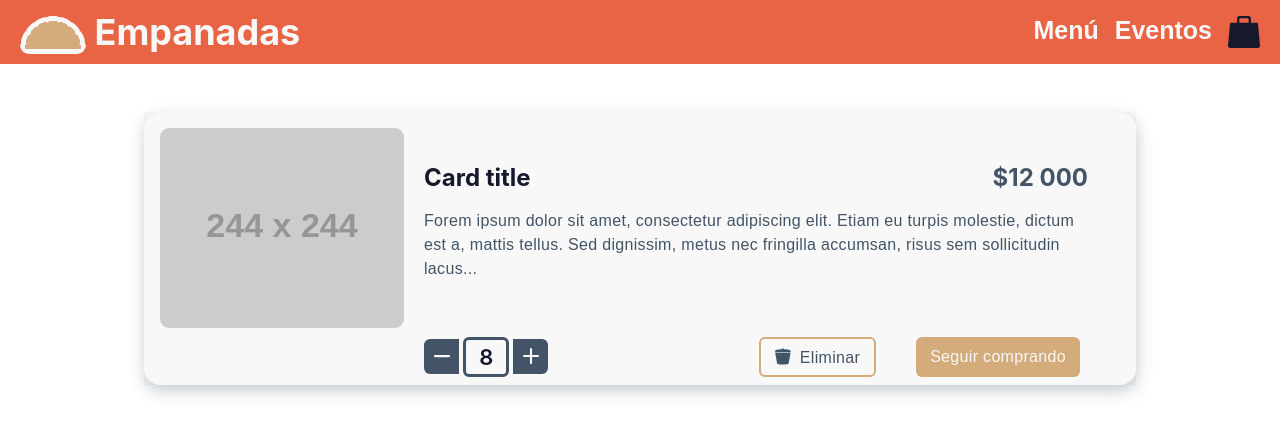
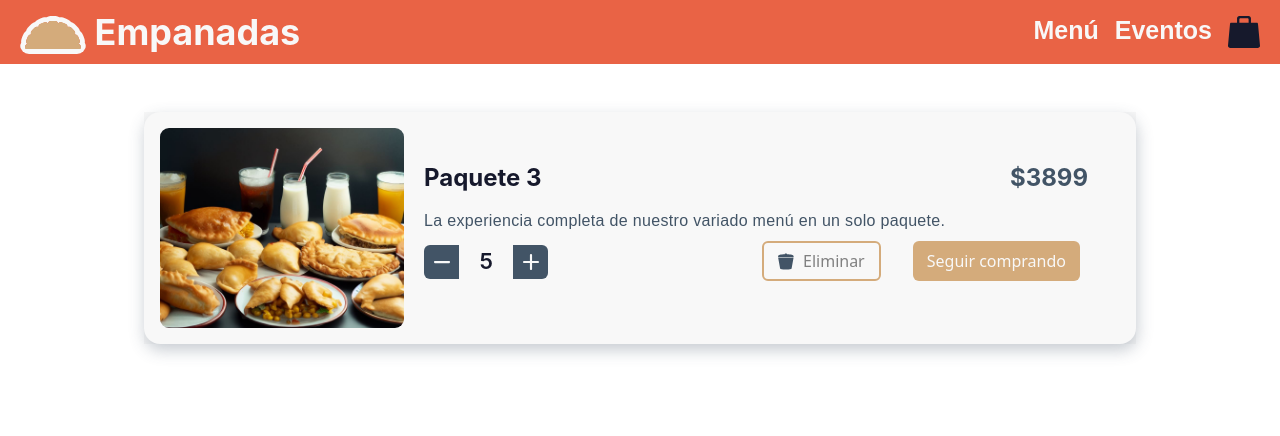
Before and after one commit to AlondraX23/restauranteApi, a Vue app: page /carrito in a window 1280 px wide. Shown: the top 436 px of the page. Built offline with nearby package versions, Linux system fonts and the light colour scheme.

Commit message:
Min fixes

```diff
--- a/src/components/Carrito.vue
+++ b/src/components/Carrito.vue
@@ -1,55 +1,84 @@
 <script setup>
-import { RouterLink, RouterView } from 'vue-router'
-
+import { RouterLink, RouterView } from "vue-router";
 </script>
 
 <template>
   <div class="card__cart">
     <div class="row g-0">
       <div class="col-3">
-                <img src="https://placehold.co/244x244" alt="...">
+        <img
+          src="../assets/img/paquete3.jpg"
+          class="card-img"
+          alt="La experiencia completa de nuestro variado menú en un solo paquete."
+        />
       </div>
       <div class="col-9">
         <div class="card-body">
           <div class="d-flex justify-content-between">
-                        <h5 class="h2">Card title</h5>
-                        <h5 class="h2 h2--neutro2">$<span>12 000</span></h5>
+            <h5 class="h2">Paquete 3</h5>
+            <h5 class="h2 h2--neutro2">$<span>3899</span></h5>
           </div>
-                    <p class="p text-wrap">Forem ipsum dolor sit amet, consectetur adipiscing elit. Etiam eu turpis
-                        molestie,
-                        dictum est a,
-                        mattis tellus. Sed dignissim, metus nec fringilla accumsan, risus sem sollicitudin lacus... </p>
-                    <div class="hstack gap-3 pt-5">
-                        <div class="ps-0 p-2">
-                            <div class="contador">
-                                <button class="btn__contador"><svg width="16" height="3" viewBox="0 0 16 3" fill="none"
-                                        xmlns="http://www.w3.org/2000/svg">
-                                        <path fill-rule="evenodd" clip-rule="evenodd"
+          <p class="p text-wrap">
+            La experiencia completa de nuestro variado menú en un solo paquete.
+          </p>
+          <div class="hstack gap-3">
+            <div class="ps-0">
+              <div class="contador flex">
+                <button class="btn__contador">
+                  <svg
+                    width="16"
+                    height="3"
+                    viewBox="0 0 16 3"
+                    fill="none"
+                    xmlns="http://www.w3.org/2000/svg"
+                  >
+                    <path
+                      fill-rule="evenodd"
+                      clip-rule="evenodd"
                       d="M0 1.10345C0 0.494031 0.370523 0 0.827586 0H15.1724C15.6295 0 16 0.494031 16 1.10345C16 1.71287 15.6295 2.2069 15.1724 2.2069H0.827586C0.370523 2.2069 0 1.71287 0 1.10345Z"
-                                            fill="#F8F8F8" />
-                                    </svg></button>
-                                <p class="h3">8</p>
-                                <button class="btn__contador--reflection" dir=""><svg width="16" height="16"
-                                        viewBox="0 0 16 16" fill="none" xmlns="http://www.w3.org/2000/svg">
+                      fill="#F8F8F8"
+                    />
+                  </svg>
+                </button>
+                <p class="h3">5</p>
+                <button class="btn__contador--reflection" dir="">
+                  <svg
+                    width="16"
+                    height="16"
+                    viewBox="0 0 16 16"
+                    fill="none"
+                    xmlns="http://www.w3.org/2000/svg"
+                  >
                     <path
                       d="M6.93333 14.9333C6.93333 15.5224 7.4109 16 8 16C8.5891 16 9.06667 15.5224 9.06667 14.9333V9.06667H14.9333C15.5224 9.06667 16 8.5891 16 8C16 7.4109 15.5224 6.93333 14.9333 6.93333H9.06667V1.06667C9.06667 0.477562 8.5891 0 8 0C7.4109 0 6.93333 0.477562 6.93333 1.06667V6.93333H1.06667C0.477563 6.93333 0 7.4109 0 8C0 8.5891 0.477563 9.06667 1.06667 9.06667H6.93333V14.9333Z"
-                                            fill="#F8F8F8" />
-                                    </svg></button>
+                      fill="#F8F8F8"
+                    />
+                  </svg>
+                </button>
               </div>
             </div>
-                        <div class="p-2 ms-auto"><button class="btn__desk btn__desk--icon-outline me-2">
-                                <svg class="icon" width="16" height="17" viewBox="0 0 16 17"
-                                    xmlns="http://www.w3.org/2000/svg">
+            <div class="ms-auto">
+              <button class="btn__desk btn__desk--icon-outline me-2 flex gray" color="grey">
+                <svg
+                  class="icon"
+                  width="16"
+                  height="17"
+                  viewBox="0 0 16 17"
+                  xmlns="http://www.w3.org/2000/svg"
+                >
                   <path
-                                        d="M7.85714 16.5C11.7021 16.5 13.1216 15.8936 13.4757 15.7009C13.5391 15.6664 13.5785 15.6033 13.5913 15.5322L15.5391 4.67994C15.5555 4.58851 15.4827 4.50583 15.39 4.51168C14.5402 4.56536 10.8681 4.78571 7.85714 4.78571C4.84616 4.78571 1.17412 4.56536 0.324296 4.51168C0.23159 4.50583 0.158743 4.58851 0.175153 4.67994L2.123 15.5322C2.13576 15.6033 2.17516 15.6664 2.23862 15.7009C2.59268 15.8936 4.01219 16.5 7.85714 16.5Z" />
+                    d="M7.85714 16.5C11.7021 16.5 13.1216 15.8936 13.4757 15.7009C13.5391 15.6664 13.5785 15.6033 13.5913 15.5322L15.5391 4.67994C15.5555 4.58851 15.4827 4.50583 15.39 4.51168C14.5402 4.56536 10.8681 4.78571 7.85714 4.78571C4.84616 4.78571 1.17412 4.56536 0.324296 4.51168C0.23159 4.50583 0.158743 4.58851 0.175153 4.67994L2.123 15.5322C2.13576 15.6033 2.17516 15.6664 2.23862 15.7009C2.59268 15.8936 4.01219 16.5 7.85714 16.5Z"
+                  />
                   <path
-                                        d="M7.28571 0.5H8.42857C8.74416 0.5 9 0.755837 9 1.07143V1.37217C10.9351 1.42222 12.6574 1.58793 13.8076 1.7256C14.7129 1.83396 15.4453 2.48727 15.6958 3.36399C15.7787 3.65403 15.5728 3.94593 15.2716 3.96299C13.9301 4.03896 10.543 4.21429 7.85714 4.21429C5.17133 4.21429 1.78419 4.03896 0.442682 3.96299C0.141511 3.94593 -0.0644185 3.65403 0.018452 3.36399C0.268943 2.48727 1.00136 1.83396 1.9067 1.7256C3.0569 1.58793 4.77917 1.41471 6.71429 1.36466V1.07143C6.71429 0.755837 6.97012 0.5 7.28571 0.5Z" />
+                    d="M7.28571 0.5H8.42857C8.74416 0.5 9 0.755837 9 1.07143V1.37217C10.9351 1.42222 12.6574 1.58793 13.8076 1.7256C14.7129 1.83396 15.4453 2.48727 15.6958 3.36399C15.7787 3.65403 15.5728 3.94593 15.2716 3.96299C13.9301 4.03896 10.543 4.21429 7.85714 4.21429C5.17133 4.21429 1.78419 4.03896 0.442682 3.96299C0.141511 3.94593 -0.0644185 3.65403 0.018452 3.36399C0.268943 2.48727 1.00136 1.83396 1.9067 1.7256C3.0569 1.58793 4.77917 1.41471 6.71429 1.36466V1.07143C6.71429 0.755837 6.97012 0.5 7.28571 0.5Z"
+                  />
                 </svg>
-                                <p class="p">Eliminar</p>
-                            </button></div>
-                        <div class="pe-0 p-2"> <button class="btn__desk me-2">
-                                <p class="p p--white">Seguir comprando</p>
-                            </button></div>
+                Eliminar
+              </button>
+            </div>
+            <div class="pe-0 p-2">
+              <button class="btn__desk me-2 flex">Seguir comprando</button>
+            </div>
           </div>
         </div>
       </div>
@@ -59,20 +88,23 @@ import { RouterLink, RouterView } from 'vue-router'
 </template>
 
 <style>
+.gray{
+    color: gray;
+}
+.flex {
+  display: flex;
+  justify-content: center;
+  align-items: center;
+  color: whtie;
+}
 .card__cart {
   width: 100%;
-    height: min-content;
+  height: max-content;
+  object-fit: cover;
   border: 0;
   border-radius: 16px;
-    background: var(--neutro-3, #F8F8F8);
-    box-shadow: 1px 6px 16px 0px rgba(66, 84, 102, 0.30);
-
-    img {
-        width: 244px;
-        height: 244px;
-        margin: 16px 16px 16px 16px;
-        border-radius: 9px;
-    }
+  background: var(--neutro-3, #f8f8f8);
+  box-shadow: 1px 6px 16px 0px rgba(66, 84, 102, 0.3);
 
   .card-body {
     padding: 0px 48px 0px 32px;
@@ -110,18 +142,6 @@ import { RouterLink, RouterView } from 'vue-router'
   .btn__contador:hover {
     background-color: var(--neutro-1);
     color: var(--neutro-3);
-
-    }
-
-    .h3 {
-        width: 46px;
-        height: 40px;
-        border-radius: 6px;
-        border: 3px solid var(--neutro-2, #425466);
-        text-align: center;
-        display: flex;
-        justify-content: center;
-        align-items: center;
   }
 
   .btn__contador--reflection {
@@ -142,6 +162,20 @@ import { RouterLink, RouterView } from 'vue-router'
     background-color: var(--neutro-1);
     color: var(--neutro-3);
   }
-
+}
+.h3 {
+  width: 46px;
+  height: 40px;
+  text-align: center;
+  display: flex;
+  justify-content: center;
+  align-items: center;
+}
+.card-img {
+  width: 244px;
+  height: 400px;
+  margin: 16px 16px 16px 16px;
+  border-radius: 9px;
+  object-fit: cover;
 }
 </style>
```
Also changed, not shown: src/assets/img/paquete3.jpg (added). Lines whose indentation alone changed are shown as unchanged.
